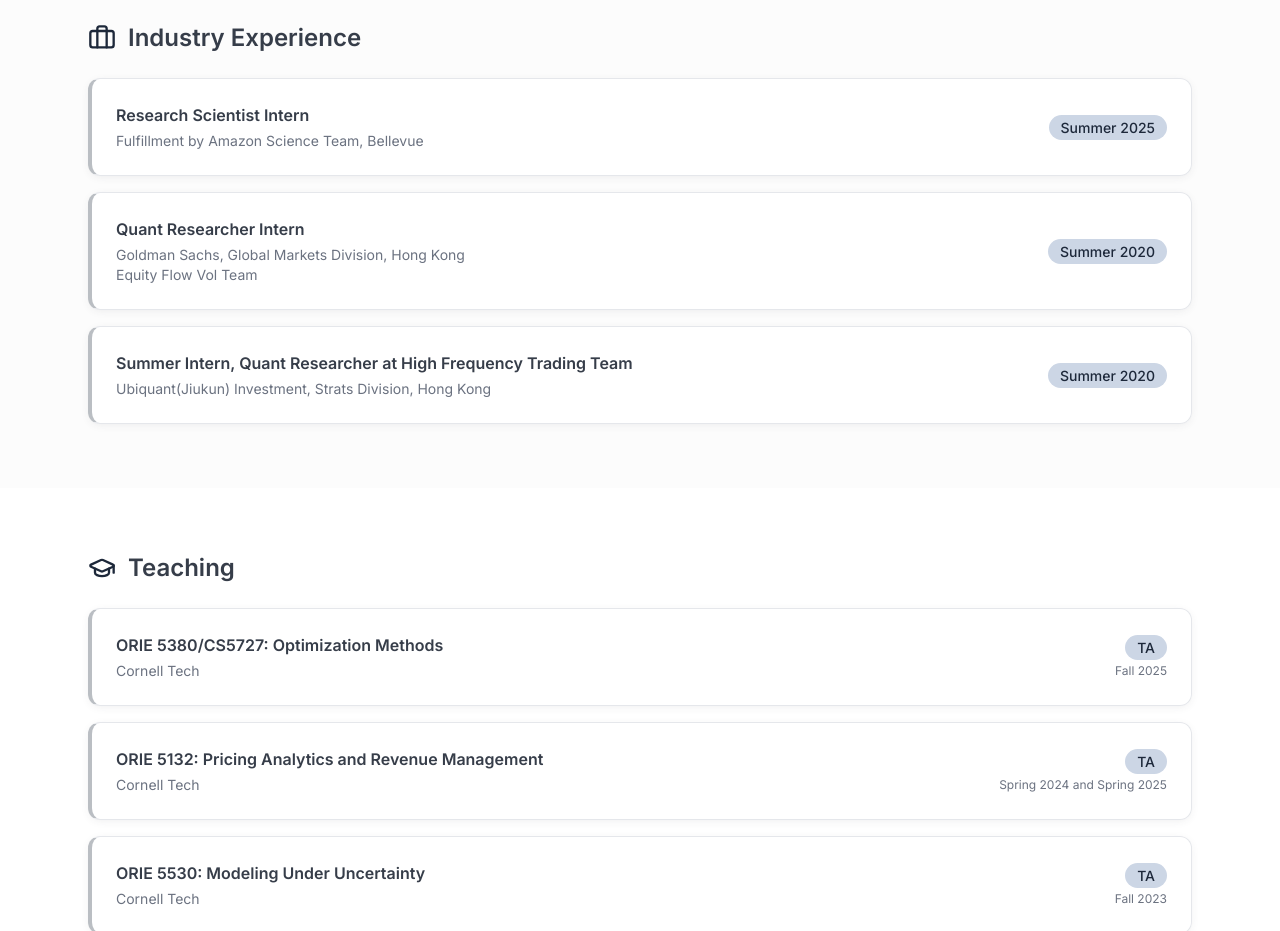
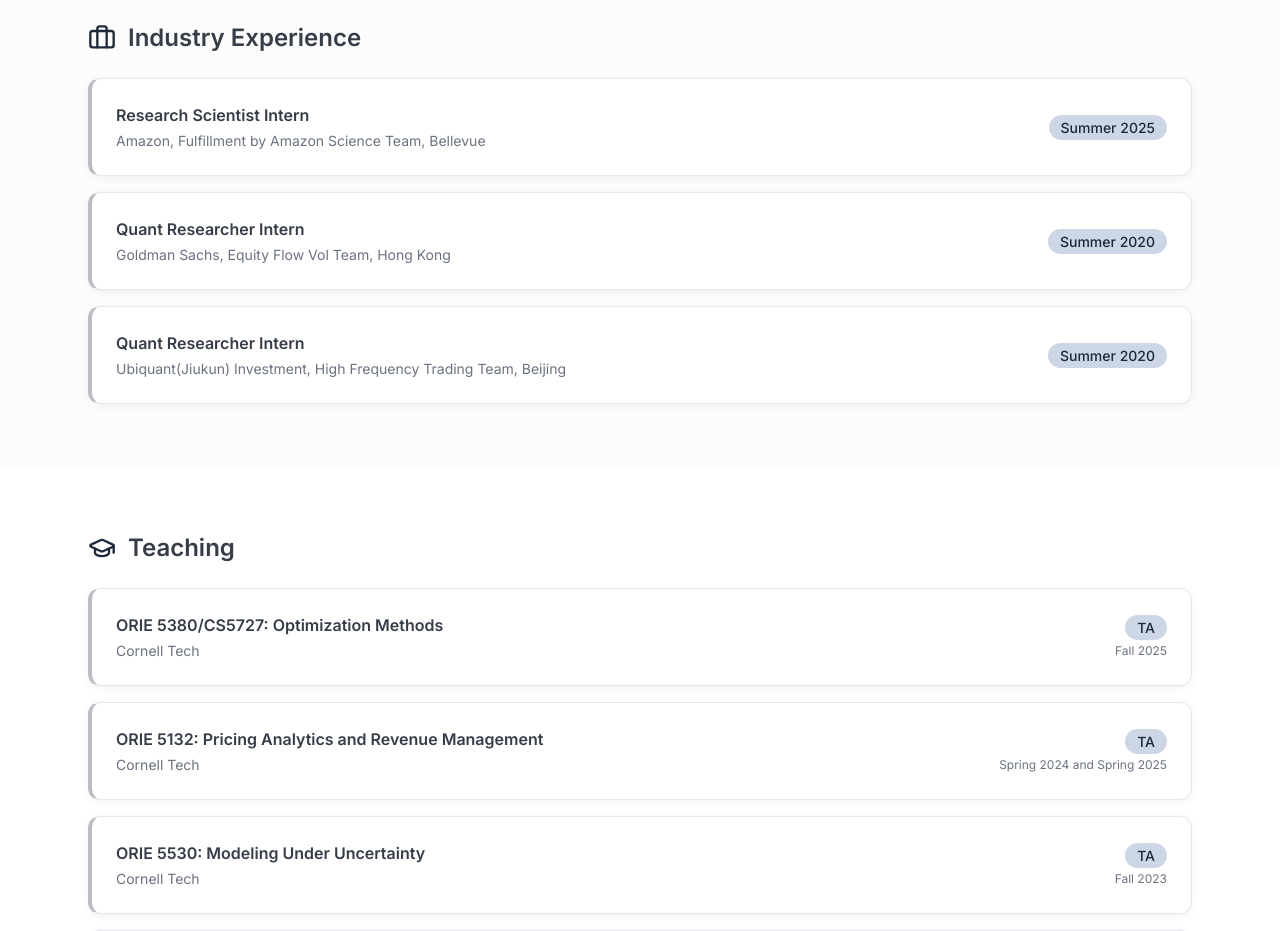
Before and after one commit to wli425/my-personal-web-design, a React (Vite) app: page / in a window 1280 px wide. Shown: the part 2020-2951 px from the top of the page. Built offline with nearby package versions, Linux system fonts and the light colour scheme; the HTML template or start-up script is replaced by a standard one.

Commit message:
Code edited in Lovable Code Editor

```diff
--- a/src/components/IndustrySection.tsx
+++ b/src/components/IndustrySection.tsx
@@ -3,23 +3,22 @@ import { Briefcase } from "lucide-react";
 const industryExperience = [
   {
     title: "Research Scientist Intern",
-    company: "Fulfillment by Amazon Science Team",
+    company: "Amazon, Fulfillment by Amazon Science Team",
     location: "Bellevue",
     period: "Summer 2025",
     type: "internship"
   },
   {
     title: "Quant Researcher Intern",
-    company: "Goldman Sachs, Global Markets Division",
-    team: "Equity Flow Vol Team",
+    company: "Goldman Sachs, Equity Flow Vol Team",
     location: "Hong Kong",
     period: "Summer 2020",
     type: "internship"
   },
   {
-    title: "Summer Intern, Quant Researcher at High Frequency Trading Team",
-    company: "Ubiquant(Jiukun) Investment, Strats Division",
-    location: "Hong Kong",
+    title: "Quant Researcher Intern",
+    company: "Ubiquant(Jiukun) Investment, High Frequency Trading Team",
+    location: "Beijing",
     period: "Summer 2020",
     type: "internship"
   }
```
